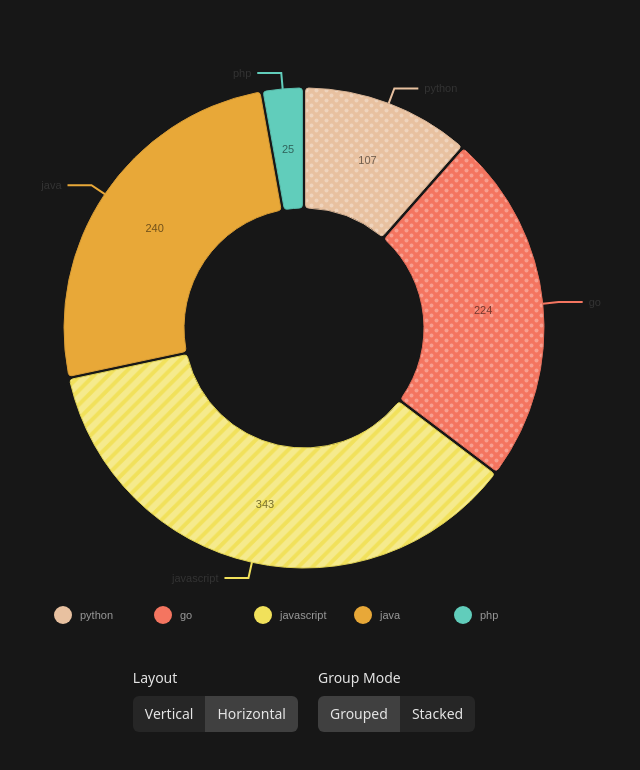
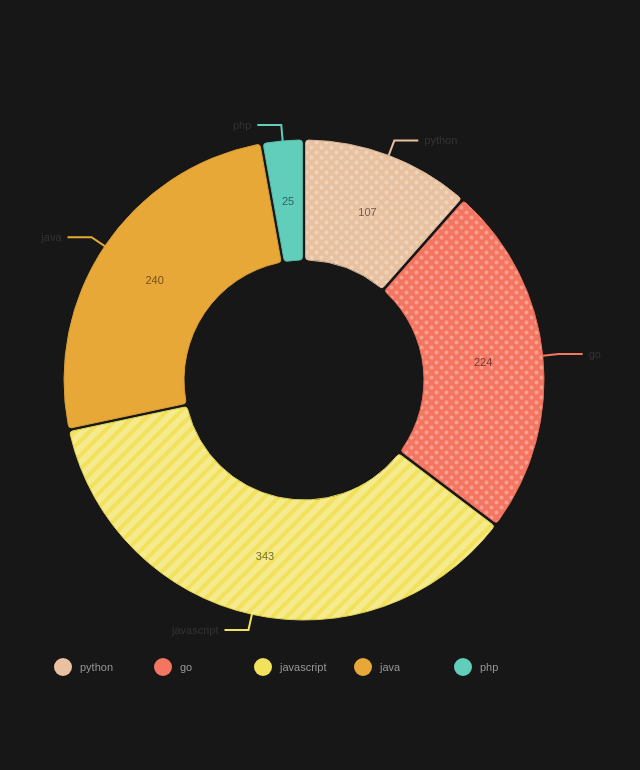
Before and after one commit to nirnejak/csv-plot, a React (Vite) app: page /pie in a window 1280 px wide. Shown: the top 770 px of the page, without its empty margins (336-976 px from the left). Built offline with nearby package versions, Linux system fonts and the light colour scheme.

Commit message:
Pie: unused controls removed

```diff
--- a/src/pages/pie.tsx
+++ b/src/pages/pie.tsx
@@ -109,70 +109,10 @@ const defs = [
 ]
 
 const PieChartPage: React.FC = () => {
-  const [groupMode, setGroupMode] = React.useState<"grouped" | "stacked">(
-    "stacked"
-  )
-  const [layout, setLayout] = React.useState<"horizontal" | "vertical">(
-    "vertical"
-  )
-
   return (
     <div className="grid h-screen place-content-center">
       <div className="h-[600px] w-[800px]">
         <PieChart data={nivoData} fill={fill} defs={defs} />
-      </div>
-
-      <div className="flex w-full justify-center gap-5 p-5 text-sm">
-        <div>
-          <p className="mb-2">Layout</p>
-          <button
-            className={classNames(
-              "rounded-l-md px-3 py-2",
-              layout === "vertical" ? "bg-neutral-800" : "bg-neutral-700"
-            )}
-            onClick={() => {
-              setLayout("vertical")
-            }}
-          >
-            Vertical
-          </button>
-          <button
-            className={classNames(
-              "rounded-r-md px-3 py-2",
-              layout === "horizontal" ? "bg-neutral-800" : "bg-neutral-700"
-            )}
-            onClick={() => {
-              setLayout("horizontal")
-            }}
-          >
-            Horizontal
-          </button>
-        </div>
-        <div>
-          <p className="mb-2">Group Mode</p>
-          <button
-            className={classNames(
-              "rounded-l-md px-3 py-2",
-              groupMode === "grouped" ? "bg-neutral-800" : "bg-neutral-700"
-            )}
-            onClick={() => {
-              setGroupMode("grouped")
-            }}
-          >
-            Grouped
-          </button>
-          <button
-            className={classNames(
-              "rounded-r-md px-3 py-2",
-              groupMode === "stacked" ? "bg-neutral-800" : "bg-neutral-700"
-            )}
-            onClick={() => {
-              setGroupMode("stacked")
-            }}
-          >
-            Stacked
-          </button>
-        </div>
       </div>
     </div>
   )
```
